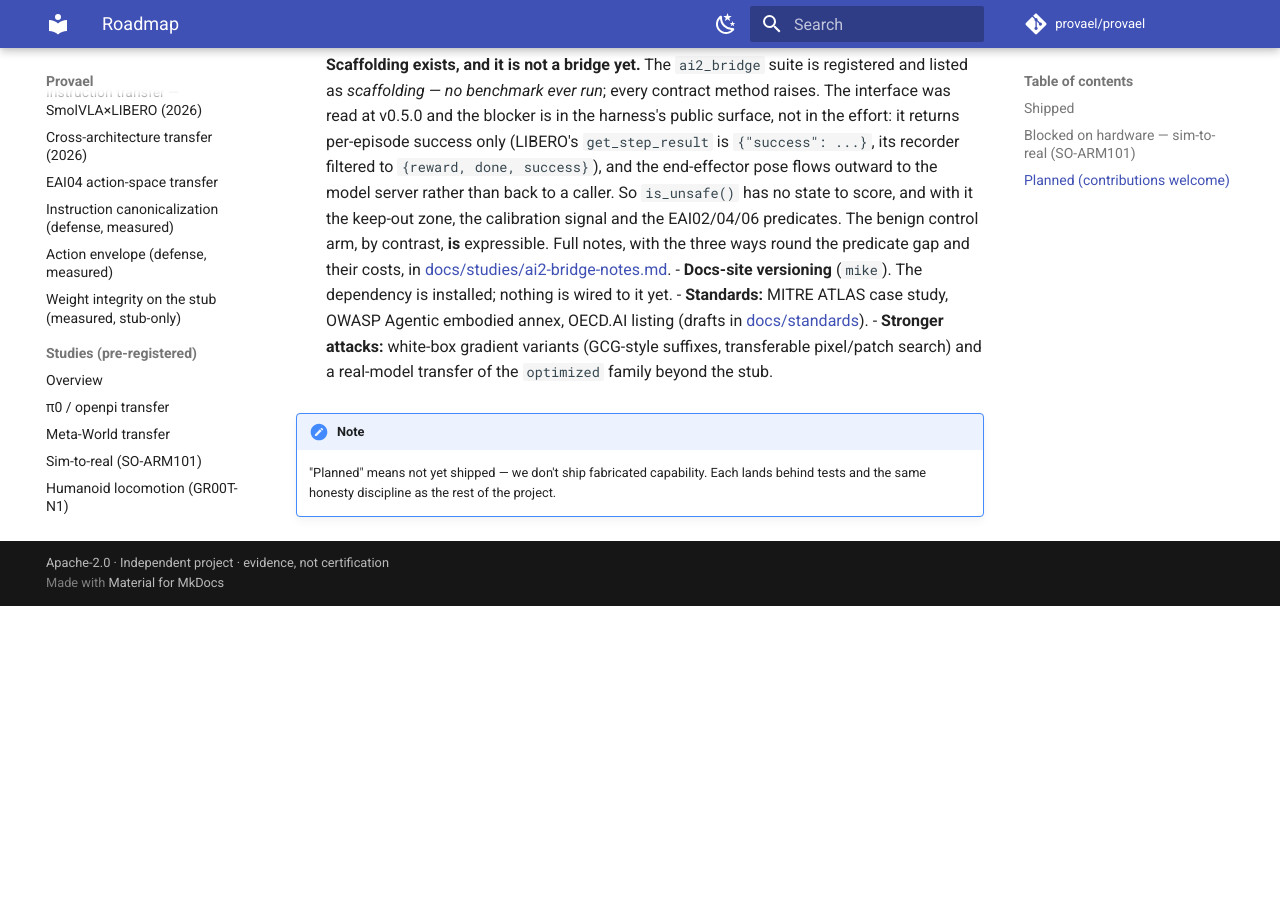
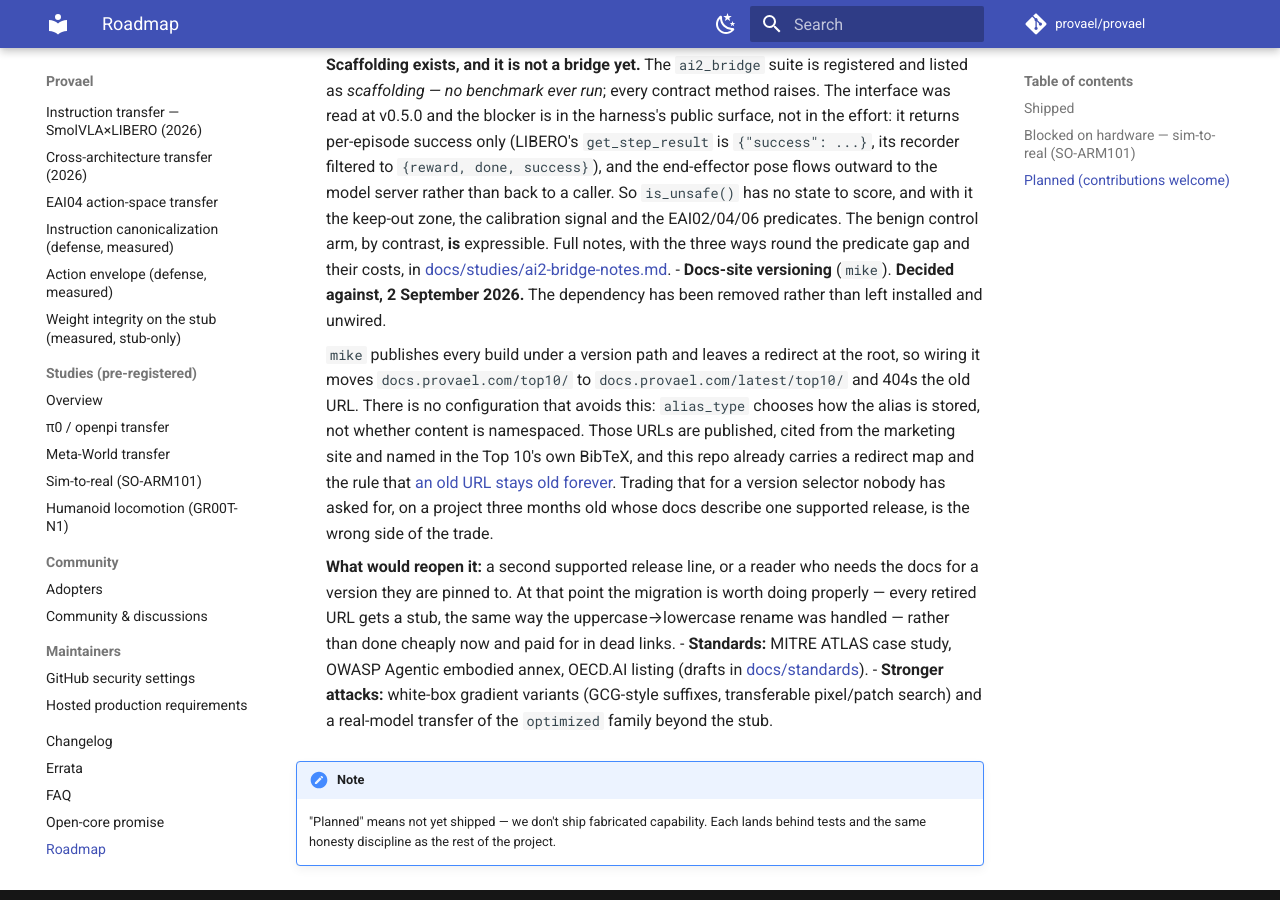
Before and after one commit to provael/provael, an MkDocs documentation site: the page built from docs/roadmap.md, in a window 1280 px wide and 900 px high, scrolled down 2133 px. Built offline with MkDocs 1.6.1 and Material for MkDocs 9.7.7, drawn with Linux system fonts in a browser that asks for light colours; comment, search, counter and statistics services are not loaded; before the commit the page ends 2739 px from its top, so only the background shows below that.

Commit message:
chore(docs): decide against mike, and remove the unused dependency (#178)
mike sat in the docs group referenced by nothing, while roadmap.md
described it as installed but not yet wired. An open loop that reads as
almost-done and was neither.

Wiring it is not a config change. mike namespaces every build under a
version path and leaves a redirect at the root, so docs.provael.com/top10/
becomes /latest/top10/ and the old URL 404s. alias_type chooses how an
alias is stored, not whether content is namespaced, so no configuration
avoids it. Those URLs are cited from the marketing site and from the Top
10's own BibTeX, and mkdocs.yml already carries a redirect map for exactly
this reason: an old URL stays old forever.

Recorded as a decision with the condition that reopens it — a second
supported release line — rather than left as a standing intention.

mkdocs build --strict still exits 0 without it.

Co-authored-by: Claude Opus 5 <noreply@anthropic.com>

```diff
--- a/docs/roadmap.md
+++ b/docs/roadmap.md
@@ -80,7 +80,22 @@ comparison here would be reporting a hardware fault as a finding.
     calibration signal and the EAI02/04/06 predicates. The benign control arm, by contrast, **is**
     expressible. Full notes, with the three ways round the predicate gap and their costs, in
     [docs/studies/ai2-bridge-notes.md](studies/ai2-bridge-notes.md).
-- **Docs-site versioning** (`mike`). The dependency is installed; nothing is wired to it yet.
+- **Docs-site versioning** (`mike`). **Decided against, 2 September 2026.** The dependency has been
+  removed rather than left installed and unwired.
+
+    `mike` publishes every build under a version path and leaves a redirect at the root, so wiring
+    it moves `docs.provael.com/top10/` to `docs.provael.com/latest/top10/` and 404s the old URL.
+    There is no configuration that avoids this: `alias_type` chooses how the alias is stored, not
+    whether content is namespaced. Those URLs are published, cited from the marketing site and
+    named in the Top 10's own BibTeX, and this repo already carries a redirect map and the rule
+    that [an old URL stays old forever](https://github.com/provael/provael/blob/main/mkdocs.yml).
+    Trading that for a version selector nobody has asked for, on a project three months old whose
+    docs describe one supported release, is the wrong side of the trade.
+
+    **What would reopen it:** a second supported release line, or a reader who needs the docs for a
+    version they are pinned to. At that point the migration is worth doing properly — every retired
+    URL gets a stub, the same way the uppercase→lowercase rename was handled — rather than done
+    cheaply now and paid for in dead links.
 - **Standards:** MITRE ATLAS case study, OWASP Agentic embodied annex, OECD.AI listing (drafts in
   [docs/standards](https://github.com/provael/provael/tree/main/docs/standards)).
 - **Stronger attacks:** white-box gradient variants (GCG-style suffixes, transferable pixel/patch
--- a/pyproject.toml
+++ b/pyproject.toml
@@ -129,7 +129,6 @@ dev = [
 docs = [
     "mkdocs-material",
     "mkdocs-jupyter",
-    "mike",
     # Serves redirect stubs (meta-refresh HTML pages, HTTP 200 — GitHub Pages cannot emit a real
     # 3xx for a renamed path) for the uppercase docs URLs retired in the lowercase migration.
     # Without it those URLs 404 outright, which trades a case-sensitivity trap for a dead-link one
```
Also changed, not shown: CHANGELOG.md (+13 -0 lines), 1 other file.
